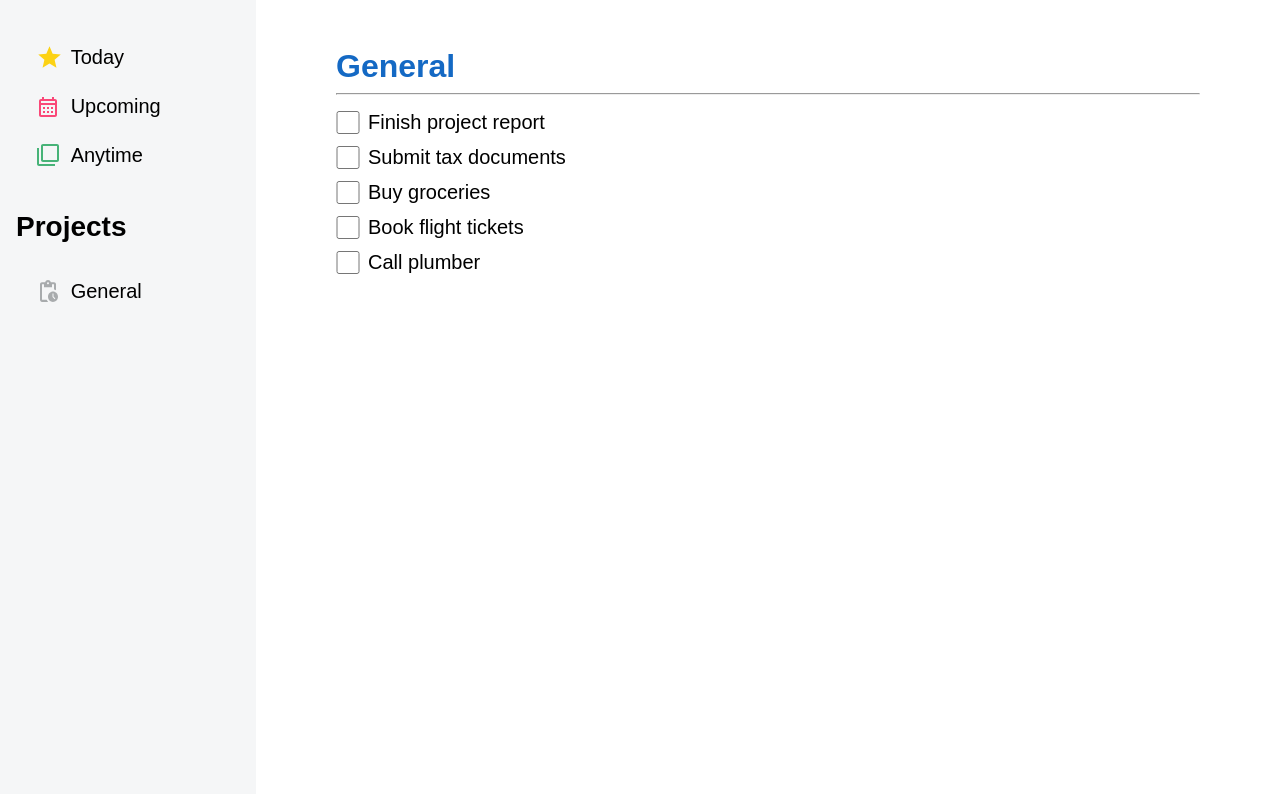
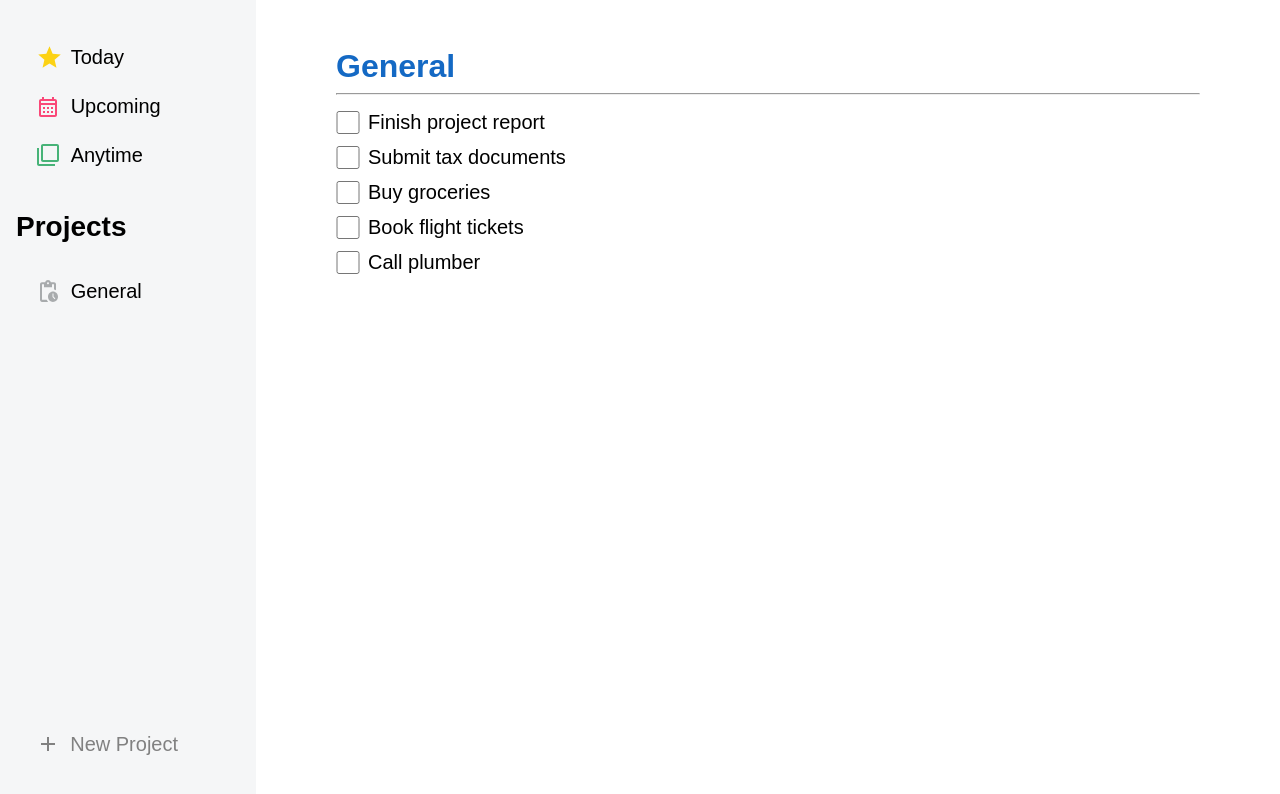
Before and after one commit to NgocPMT/js-todo-list, a website built with webpack: page src/template.html in a window 1280 px wide. Built offline with nearby package versions, Linux system fonts and the light colour scheme.

Commit message:
enhance Sidebar: add new project button with styling

```diff
--- a/src/css/style.css
+++ b/src/css/style.css
@@ -64,6 +64,25 @@ html, body {
   width: 13%;
 }
 
+#project-filters {
+  position: relative;
+}
+
+
+#new-project-btn {
+  position: absolute;
+  font-size: 1.25rem;
+  bottom: -1rem;
+  left: 0;
+  color: #818181;
+}
+
+#new-project-btn span{
+  display: flex;
+  align-items: center;
+  gap: 5%;
+}
+
 #project-filters-title {
   margin: 0 0 1.5rem 1rem;
   font-size: 1.75rem;
--- a/src/template.html
+++ b/src/template.html
@@ -28,6 +28,9 @@
         <div id="project-filters">
           <h2 id="project-filters-title">Projects</h2>
           <div id="project-filter-container"></div>
+          <button id="new-project-btn">
+            <span><img src="./img/add.svg" alt="" />New Project</span>
+          </button>
         </div>
       </section>
       <main id="main-content"></main>
```
Also changed, not shown: src/img/add.svg (added).
